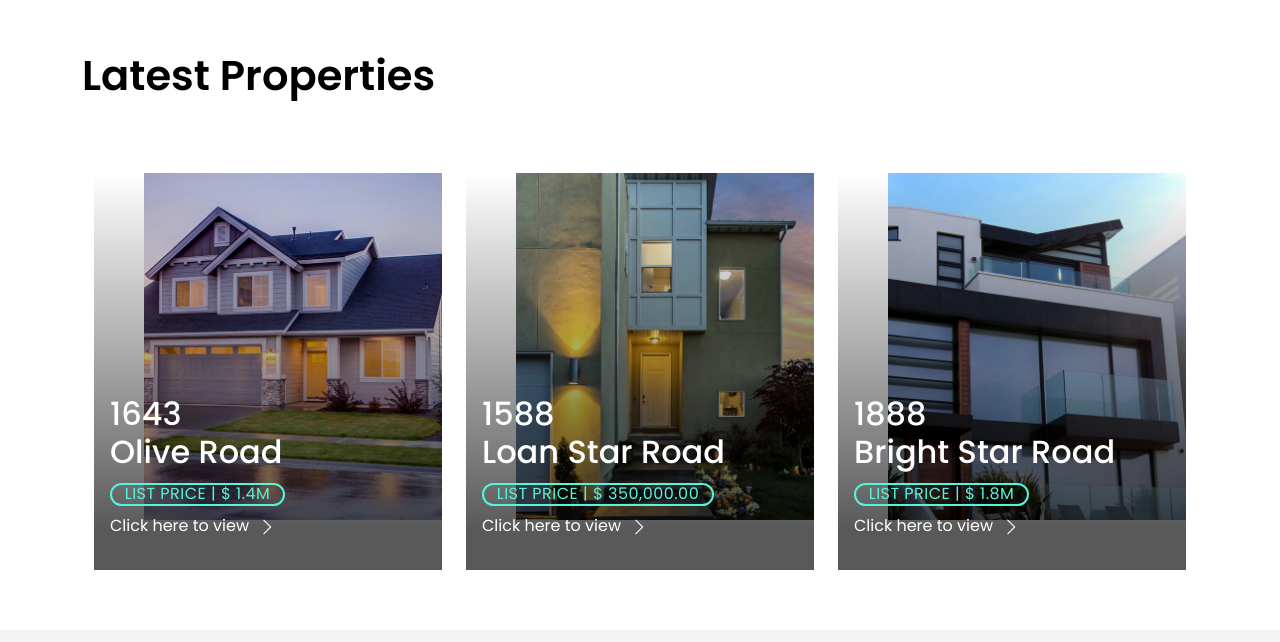
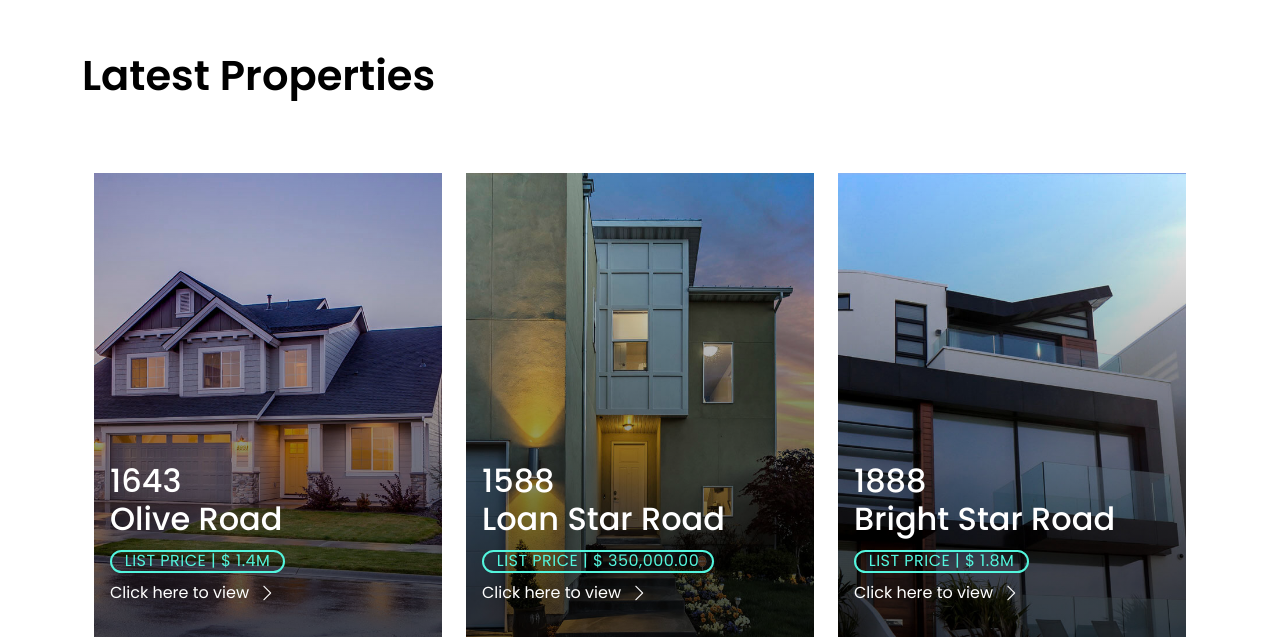
Before and after one commit to codyswick/JCRES, a plain HTML site: page index.html in a window 1280 px wide. Shown: the part 2000-2642 px from the top of the page. Drawn offline with nearby package versions, Linux system fonts and the light colour scheme.

Commit message:
Add files via upload

```diff
--- a/style.css
+++ b/style.css
@@ -2118,3 +2118,8 @@ height:auto;
   padding-top: 50px;
 
 }
+.img-box-a img{
+
+  padding: 0px;
+  margin: 0;
+}
```
